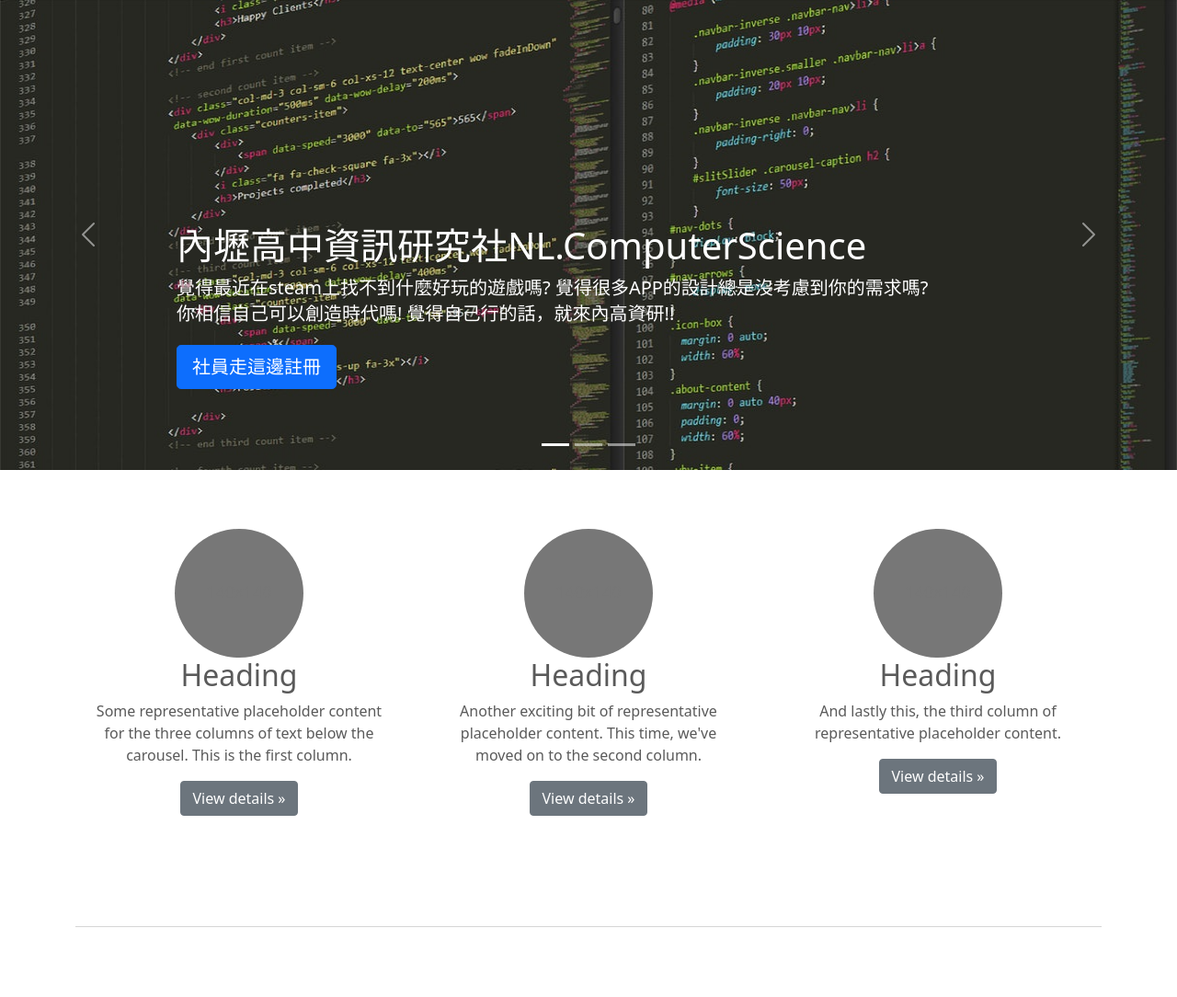
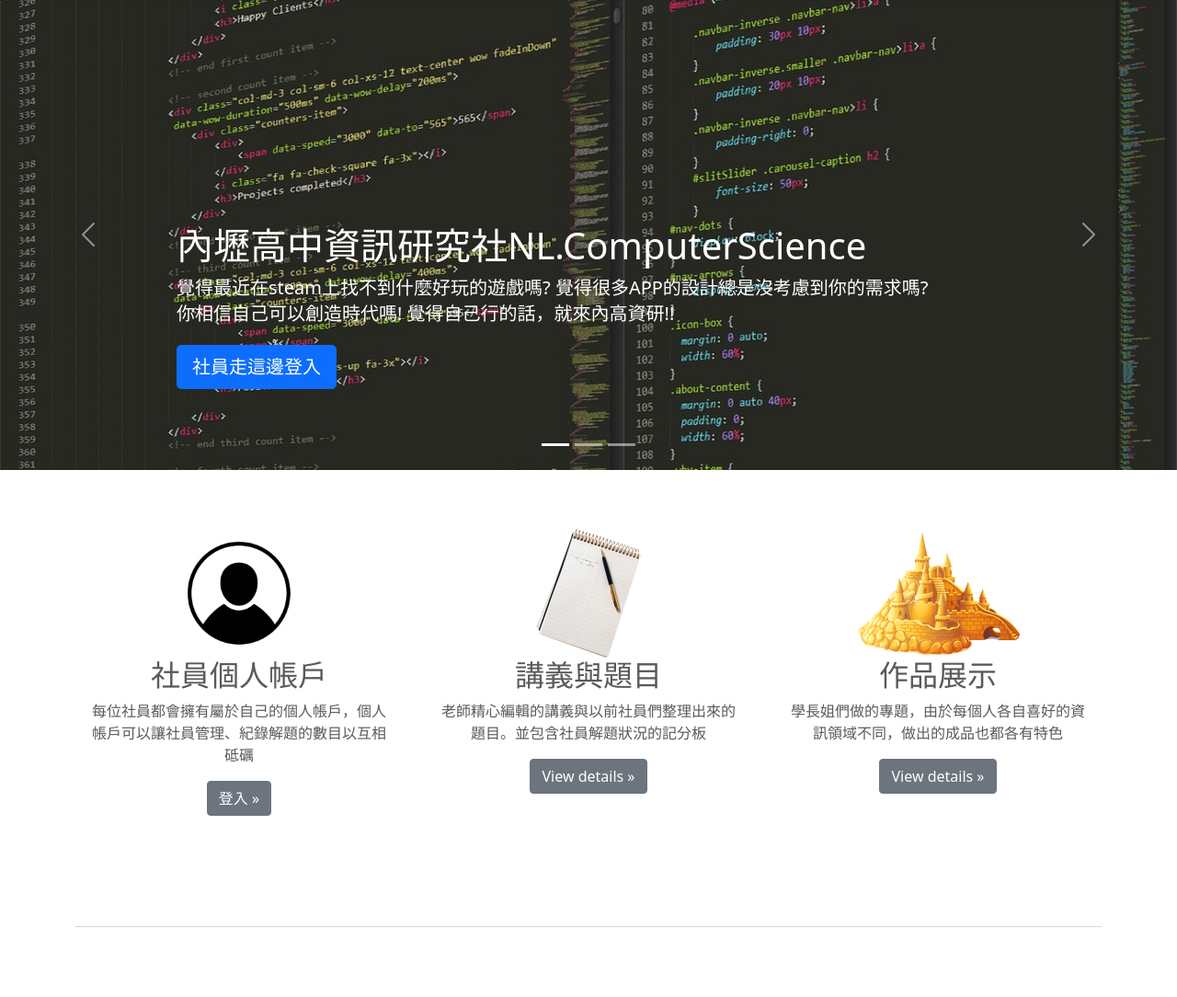
Before and after one commit to CuteFox87/nlir.web, a Django app: template clubSite/index/templates/index/index.html in a window 1280 px wide. Shown: the part 73-1157 px from the top of the page at 92% size. Run offline with Django 3.2, Linux system fonts and the light colour scheme; the template is opened without the code that fills it, so the values that code supplies are empty.

Commit message:
Complete the homepage's frontend

```diff
--- a/clubSite/index/templates/index/index.html
+++ b/clubSite/index/templates/index/index.html
@@ -40,7 +40,7 @@
 							你相信自己可以創造時代嗎!
 							覺得自己行的話，就來內高資研!!
 						</p>
-						<p><a class="btn btn-lg btn-primary" href="#">社員走這邊註冊</a></p>
+						<p><a class="btn btn-lg btn-primary" href="#">社員走這邊登入</a></p>
 					</div>
 				</div>
 			</div>
@@ -83,35 +83,26 @@
 		<!-- Three columns of text below the carousel -->
 		<div class="row">
 			<div class="col-lg-4">
-				<svg class="bd-placeholder-img rounded-circle" width="140" height="140" xmlns="http://www.w3.org/2000/svg" role="img" aria-label="Placeholder: 140x140" preserveAspectRatio="xMidYMid slice" focusable="false">
-					<title>Placeholder</title>
-					<rect width="100%" height="100%" fill="#777"/>
-					<text x="50%" y="50%" fill="#777" dy=".3em">140x140</text>
-				</svg>
-				<h2>Heading</h2>
-				<p>Some representative placeholder content for the three columns of text below the carousel. This is the first column.</p>
+				{% load static %}
+				<img src="{% static 'img/head-icon.png' %}" alt="圖片載入失敗">
+				<h2>社員個人帳戶</h2>
+				<p>每位社員都會擁有屬於自己的個人帳戶，個人帳戶可以讓社員管理、紀錄解題的數目以互相砥礪</p>
+				<p><a class="btn btn-secondary" href="#">登入 &raquo;</a></p>
+			</div>
+			<!-- /.col-lg-4 -->
+			<div class="col-lg-4">
+				{% load static %}
+				<img src="{% static 'img/paper_sheet-icon.png' %}" alt="圖片載入失敗">
+				<h2>講義與題目</h2>
+				<p>老師精心編輯的講義與以前社員們整理出來的題目。並包含社員解題狀況的記分板</p>
 				<p><a class="btn btn-secondary" href="#">View details &raquo;</a></p>
 			</div>
 			<!-- /.col-lg-4 -->
 			<div class="col-lg-4">
-				<svg class="bd-placeholder-img rounded-circle" width="140" height="140" xmlns="http://www.w3.org/2000/svg" role="img" aria-label="Placeholder: 140x140" preserveAspectRatio="xMidYMid slice" focusable="false">
-					<title>Placeholder</title>
-					<rect width="100%" height="100%" fill="#777"/>
-					<text x="50%" y="50%" fill="#777" dy=".3em">140x140</text>
-				</svg>
-				<h2>Heading</h2>
-				<p>Another exciting bit of representative placeholder content. This time, we've moved on to the second column.</p>
-				<p><a class="btn btn-secondary" href="#">View details &raquo;</a></p>
-			</div>
-			<!-- /.col-lg-4 -->
-			<div class="col-lg-4">
-				<svg class="bd-placeholder-img rounded-circle" width="140" height="140" xmlns="http://www.w3.org/2000/svg" role="img" aria-label="Placeholder: 140x140" preserveAspectRatio="xMidYMid slice" focusable="false">
-					<title>Placeholder</title>
-					<rect width="100%" height="100%" fill="#777"/>
-					<text x="50%" y="50%" fill="#777" dy=".3em">140x140</text>
-				</svg>
-				<h2>Heading</h2>
-				<p>And lastly this, the third column of representative placeholder content.</p>
+				{% load static %}
+				<img src="{% static 'img/beach-icon.png' %}" alt="圖片載入失敗">
+				<h2>作品展示</h2>
+				<p>學長姐們做的專題，由於每個人各自喜好的資訊領域不同，做出的成品也都各有特色</p>
 				<p><a class="btn btn-secondary" href="#">View details &raquo;</a></p>
 			</div>
 			<!-- /.col-lg-4 -->
```
Also changed, not shown: clubSite/index/static/img/beach-icon.png (added), clubSite/index/static/img/head-icon.png (added), clubSite/index/static/img/paper_sheet-icon.png (added).
